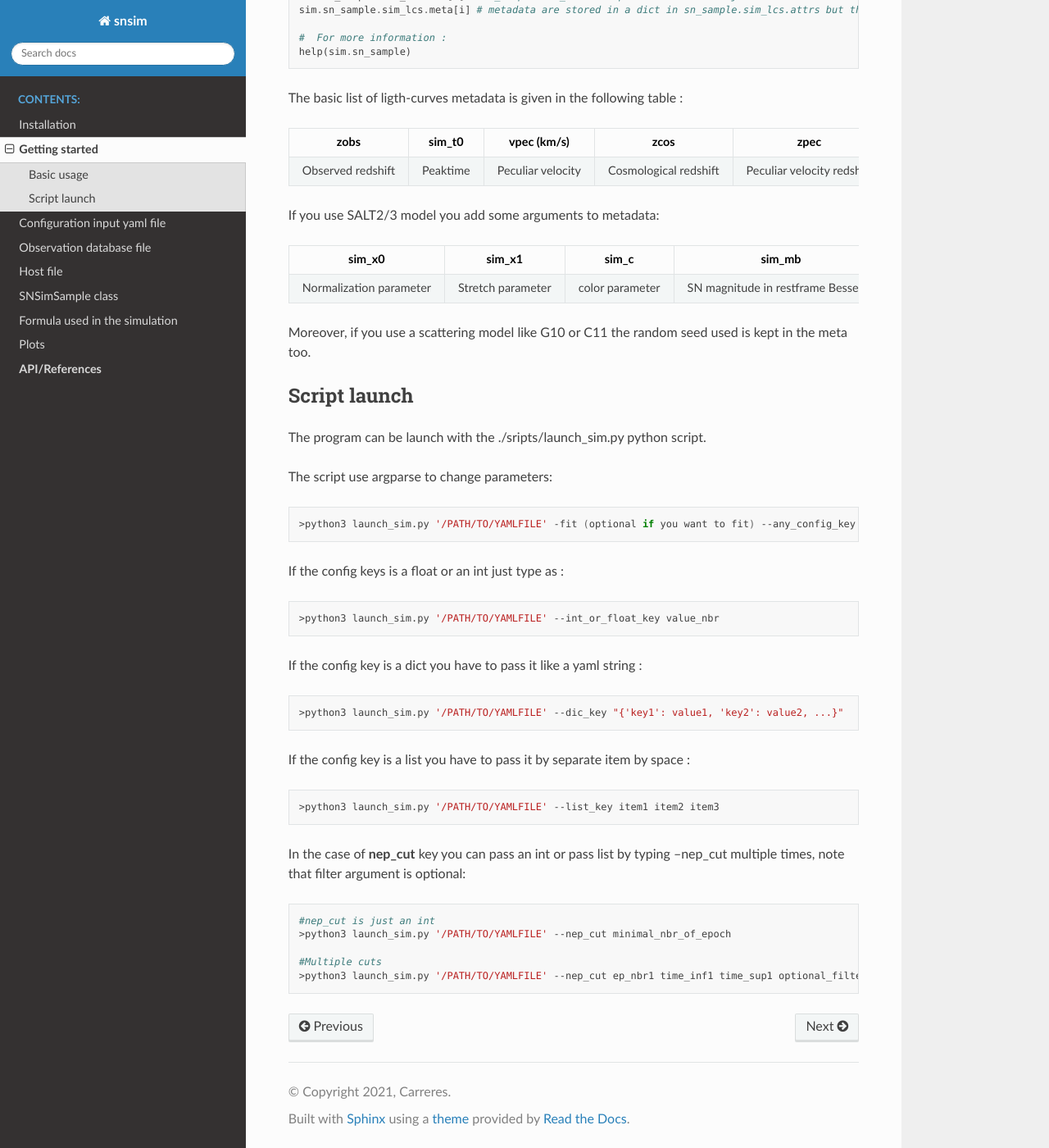
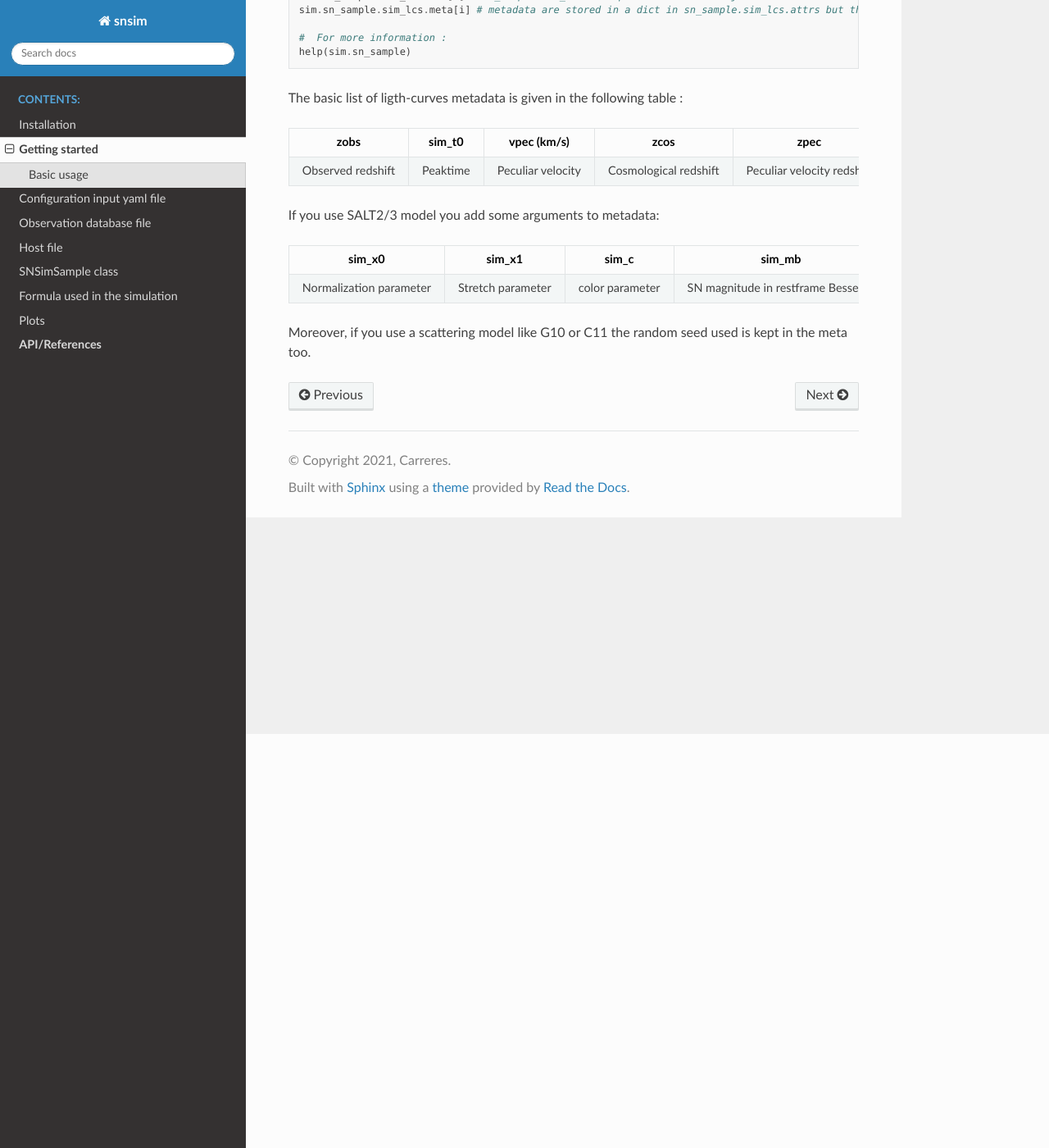
Before and after one commit to bastiencarreres/snsim, a Sphinx documentation site: the page built from docs/basicusage.md, in a window 1280 px wide and 1400 px high, scrolled down 505 px. Shown: the whole window at 82% size. Built offline with Sphinx 7.4.7 and the Read the Docs theme 2.0.0, drawn with Linux system fonts in a browser that asks for light colours; pages that are not in the unit, such as notebooks, are missing from menus.

Commit message:
remove script launch from docs

````diff
--- a/docs/basicusage.md
+++ b/docs/basicusage.md
@@ -36,34 +36,3 @@ If you use SALT2/3 model you add some arguments to metadata:
 | Normalization parameter | Stretch parameter | color parameter | SN magnitude in restframe Bessell B |
 
 Moreover, if you use a scattering model like G10 or C11 the random seed used is kept in the meta too.
-
-
-
-## Script launch
-
-The program can be launch with the ./sripts/launch_sim.py python script.
-
-The script use argparse to change parameters:
-```shell
->python3 launch_sim.py '/PATH/TO/YAMLFILE' -fit (optional if you want to fit) --any_config_key value (overwrite yaml configuration or add param)
-```
-If the config keys is a float or an int just type as :
-```shell
->python3 launch_sim.py '/PATH/TO/YAMLFILE' --int_or_float_key value_nbr
-```
-If the config key is a dict you have to pass it like a yaml string :
-```shell
->python3 launch_sim.py '/PATH/TO/YAMLFILE' --dic_key "{'key1': value1, 'key2': value2, ...}"
-```
-If the config key is a list you have to pass it by separate item by space :
-```shell
->python3 launch_sim.py '/PATH/TO/YAMLFILE' --list_key item1 item2 item3
-```
-In the case of **nep_cut** key you can pass an int or pass list by typing --nep_cut multiple times, note that filter argument is optional:
-```shell
-#nep_cut is just an int
->python3 launch_sim.py '/PATH/TO/YAMLFILE' --nep_cut minimal_nbr_of_epoch
-
-#Multiple cuts
->python3 launch_sim.py '/PATH/TO/YAMLFILE' --nep_cut ep_nbr1 time_inf1 time_sup1 optional_filter1 --nep_cut ep_nbr2 time_inf2 time_sup2 optional_filter2
-```
````
